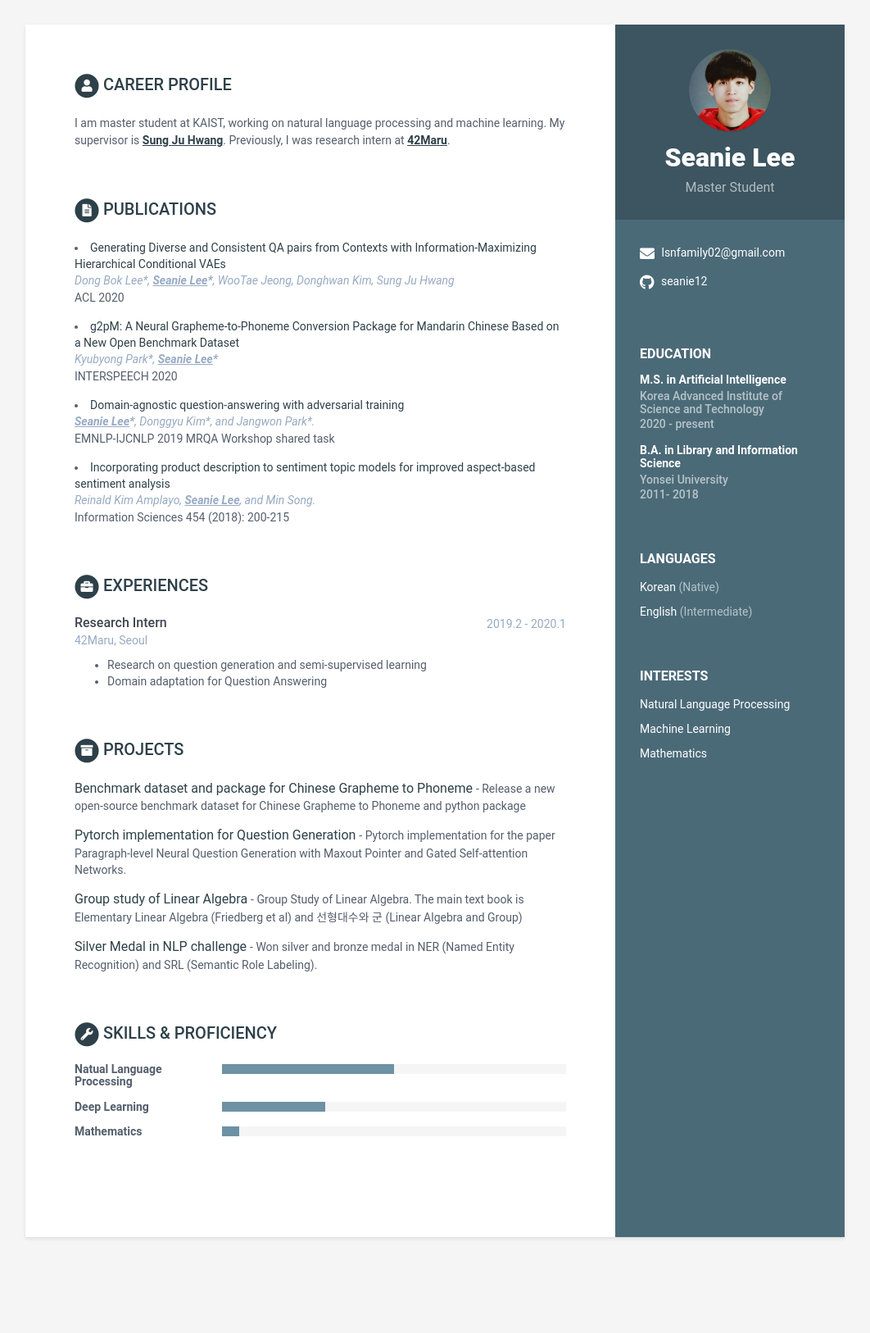
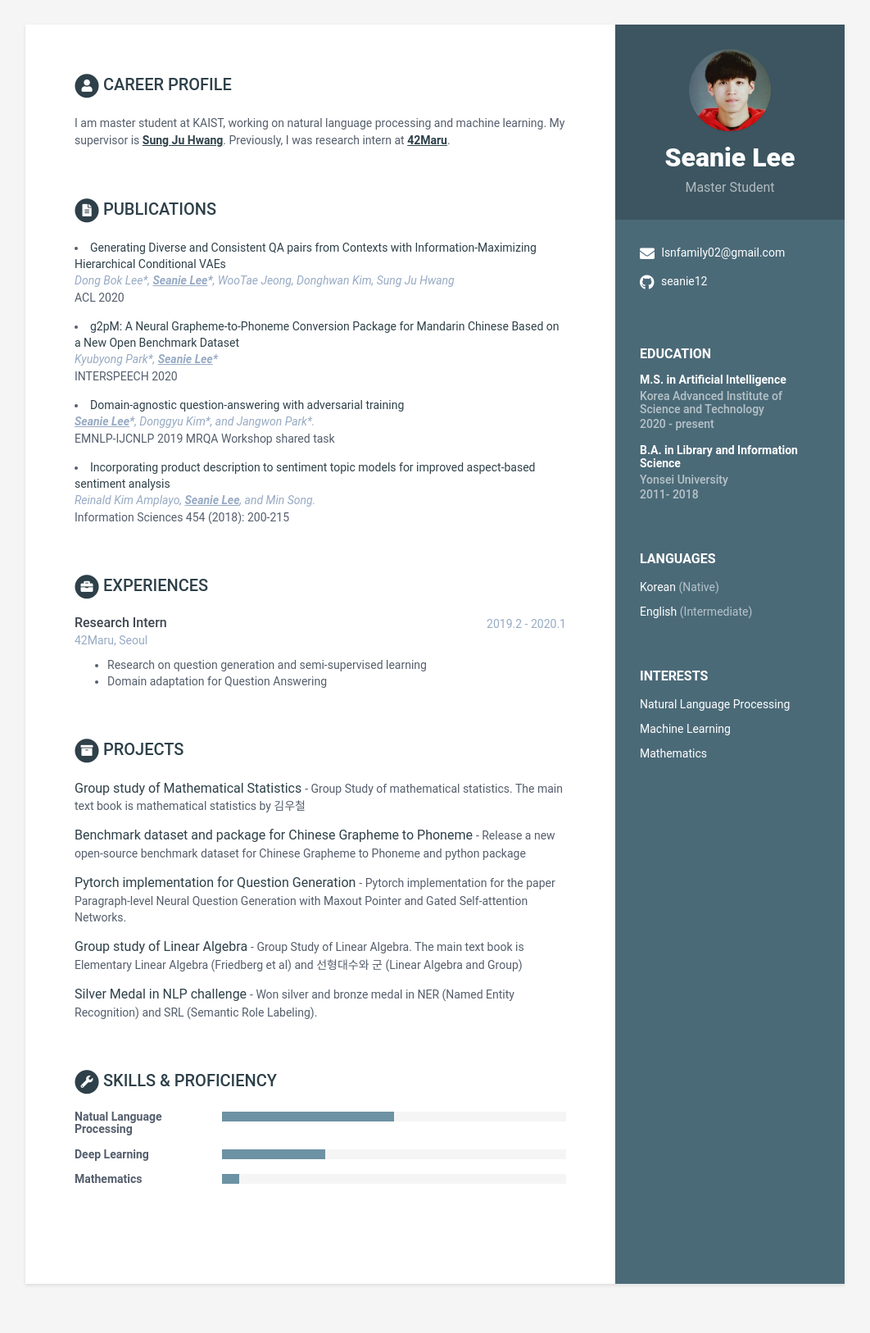
Before and after one commit to seanie12/seanie12.github.io, a Jekyll site: the page built from index.html, in a window 1280 px wide. Shown: the whole page at 82% size, without its empty margins (109-1171 px from the left). Built offline with Jekyll 4.4.1, drawn with Linux system fonts in a browser that asks for light colours; before the commit the page ends 1569 px from its top, so only the background shows below that.

Commit message:
Update data.yml

```diff
--- a/_data/data.yml
+++ b/_data/data.yml
@@ -112,6 +112,10 @@ projects:
     # intro: >
 
     assignments:
+      - title: Group study of Mathematical Statistics
+        link: "https://github.com/seanie12/mathematical-statistics"
+        tagline: "Group Study of mathematical statistics. The main text book is mathematical statistics by 김우철"
+
       - title: Benchmark dataset and package for Chinese Grapheme to Phoneme
         link: "https://github.com/kakaobrain/g2pM"
         tagline: "Release a new open-source benchmark dataset for Chinese Grapheme to Phoneme and python package"
```
